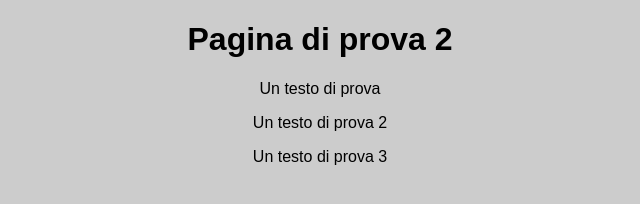
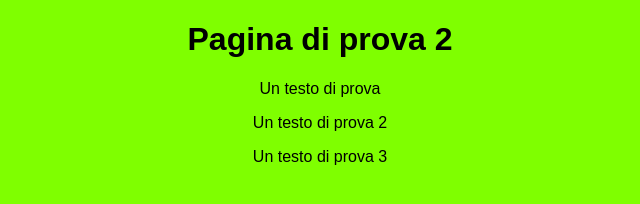
Before and after one commit to cirox/prova-sito-git, a plain HTML site: page index.html in a window 1280 px wide. Shown: the whole page, without its empty margins (320-960 px from the left). Drawn offline with Linux system fonts and the light colour scheme.

Commit message:
Update style.css

```diff
--- a/css/style.css
+++ b/css/style.css
@@ -1,5 +1,5 @@
 body {
     font-family: Arial, Helvetica, sans-serif;
     text-align: center;
-    background-color:#ccc;
+    background-color:chartreuse;
 }
```
